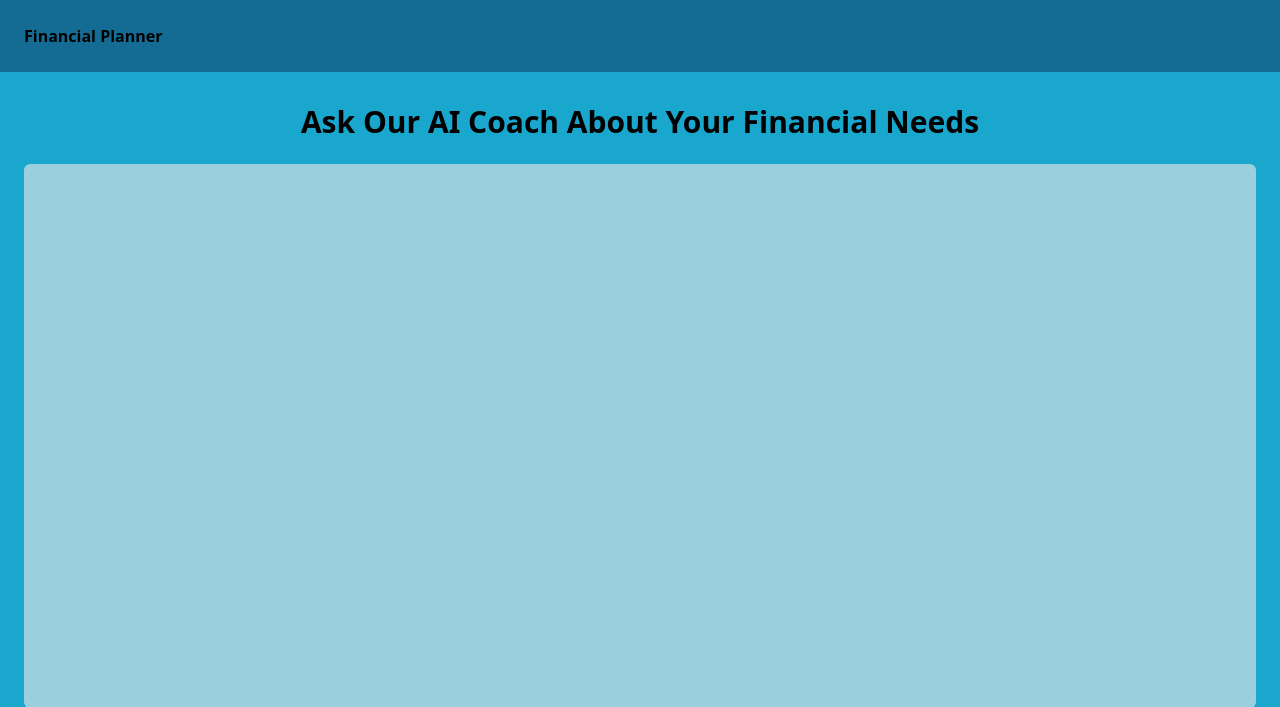
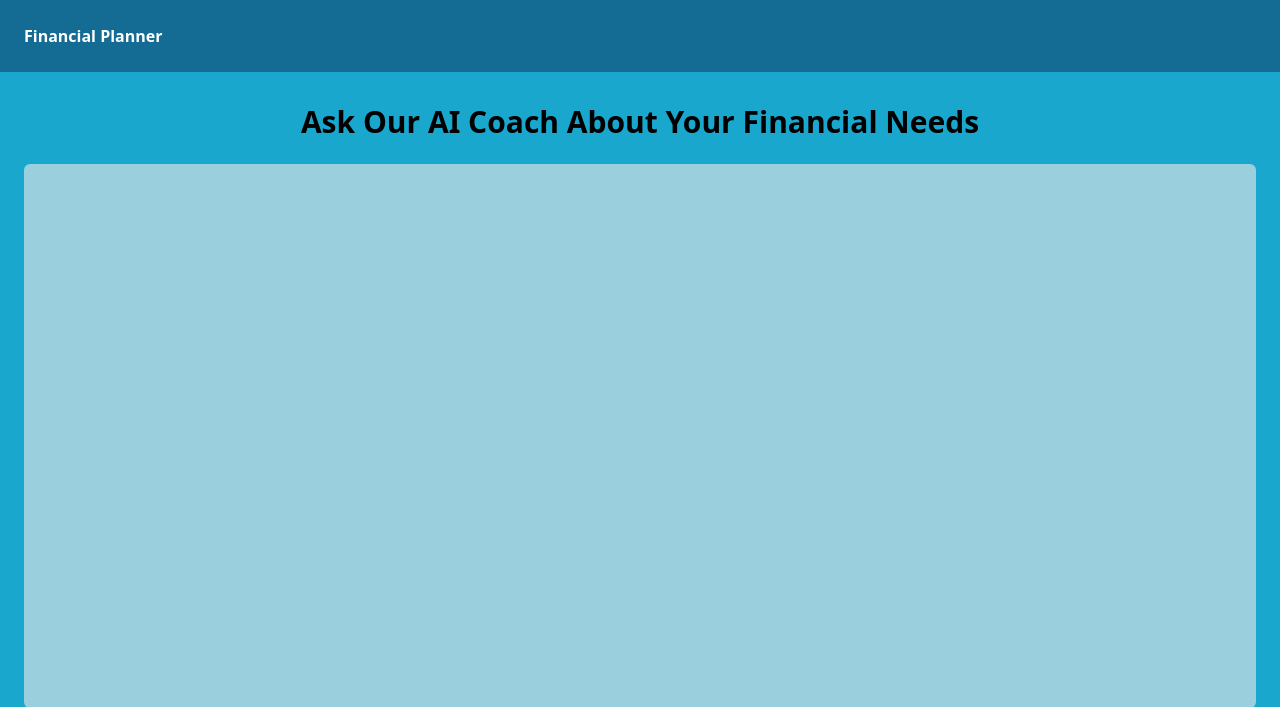
Before and after one commit to Suheylaersen/OneEthos-KH-Challange, a Flask app: template templates/features/ai_coach.html in a window 1280 px wide. Shown: the top 707 px of the page. Run offline with Flask 3, Linux system fonts and the light colour scheme; the template is opened without the code that fills it, so the values that code supplies are empty; some libraries are stand-ins or nearby versions.

Commit message:
Updated color pallete

```diff
--- a/templates/features/ai_coach.html
+++ b/templates/features/ai_coach.html
@@ -30,7 +30,7 @@
 
         <!-- Top section -->
         <header class="bg-darkblue py-6 px-6">
-            <h1 class="text-medium font-bold">Financial Planner</h1>
+            <h1 class="text-medium font-bold text-white">Financial Planner</h1>
         </header>
         <!-- Main Section -->
          <main class="flex-grow flex flex-col px-6 py-8">
--- a/templates/features/financial_planning.html
+++ b/templates/features/financial_planning.html
@@ -29,7 +29,7 @@
 
         <!-- Top section -->
         <header class="bg-darkblue py-6 px-6">
-            <h1 class="text-medium font-bold">Financial Planner</h1>
+            <h1 class="text-medium font-bold text-white">Financial Planner</h1>
         </header>
     <!-- Main Section -->
         <main class="flex-grow flex flex-col items-center px-6 py-12 space-y-8">
```
